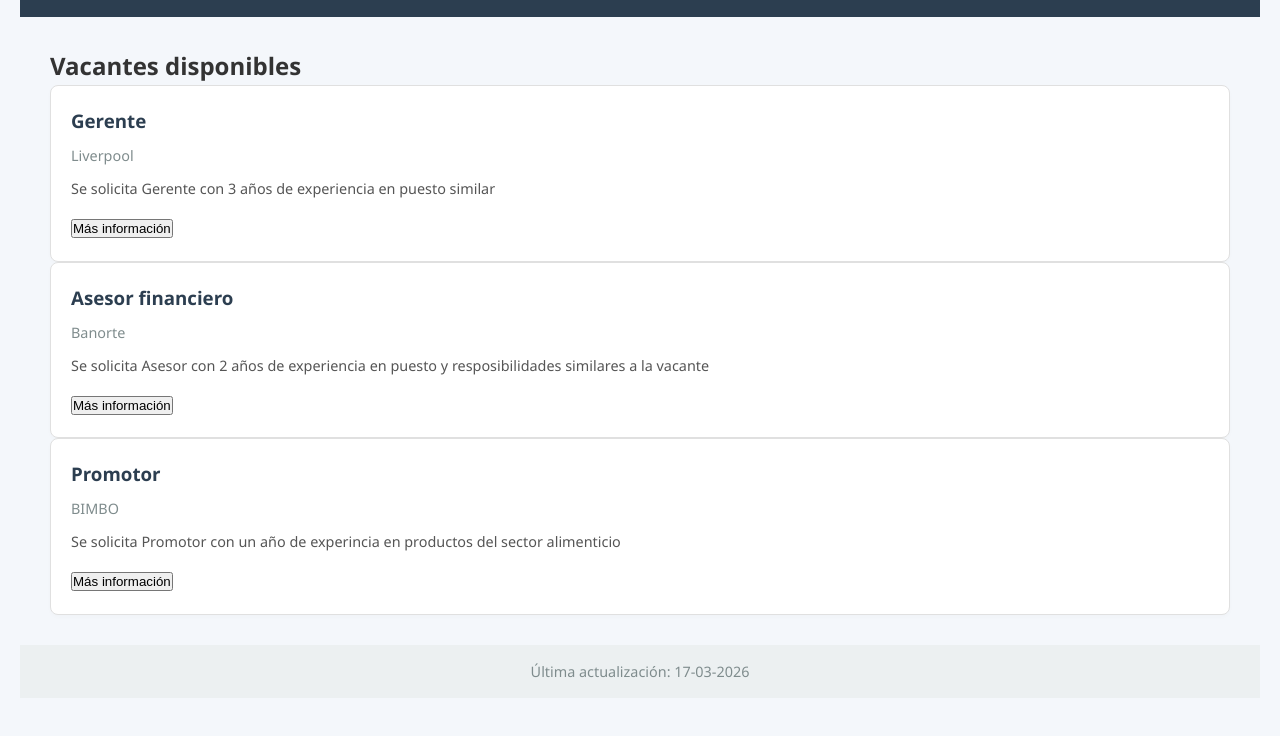
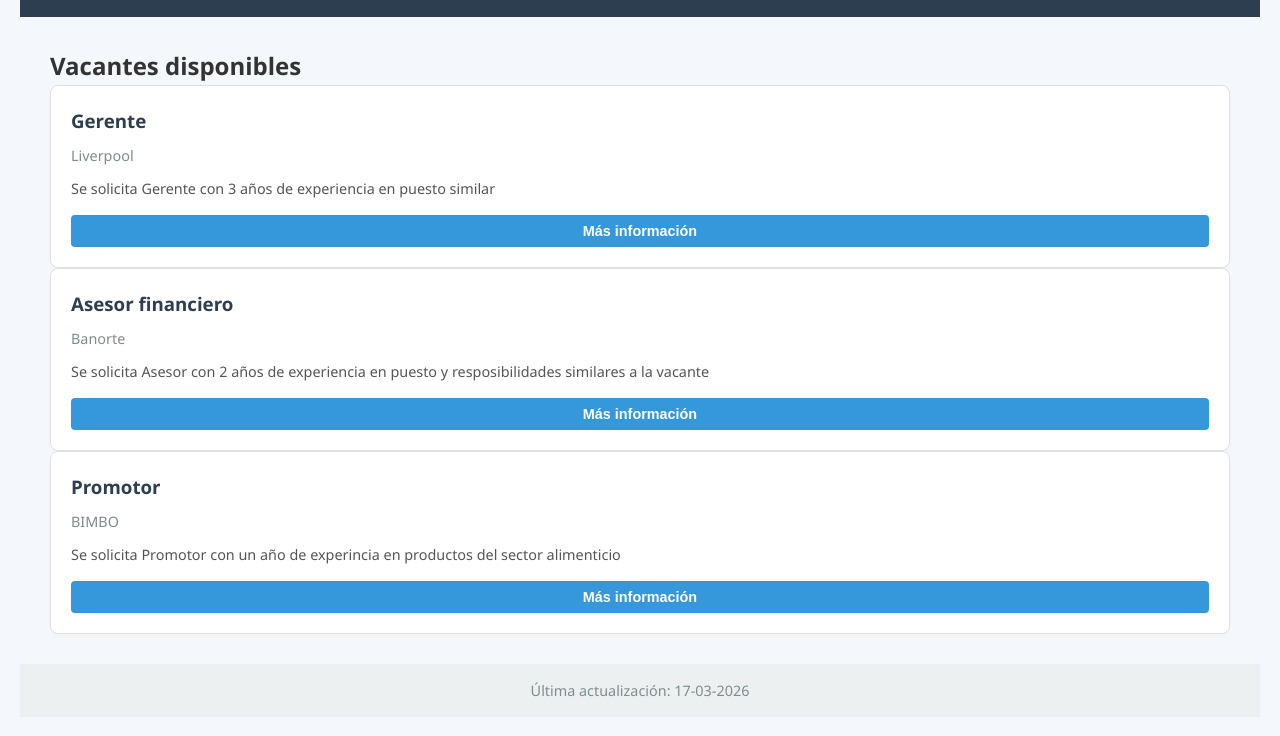
Before and after one commit to gmonroyrdz/bolsa, a plain HTML site: page index.html in a window 1280 px wide. Shown: the part 120-856 px from the top of the page. Drawn offline with Linux system fonts and the light colour scheme.

Commit message:
estilos de boton

```diff
--- a/css/styles.css
+++ b/css/styles.css
@@ -66,3 +66,19 @@ footer{
     margin-bottom: 15px;
     color: #555;
 }
+
+.btn-apply{
+    background: #3498db;
+    color: white;
+    border: none;
+    padding: 8px 16px;
+    border-radius: 4px;
+    cursor: pointer;
+    font-weight: 600;
+    font-size: 0.9rem;
+    transition: background 0.2s;
+    width: 100%;
+}
+.btn-apply:hover{
+    background: #2980b9;
+}
```
